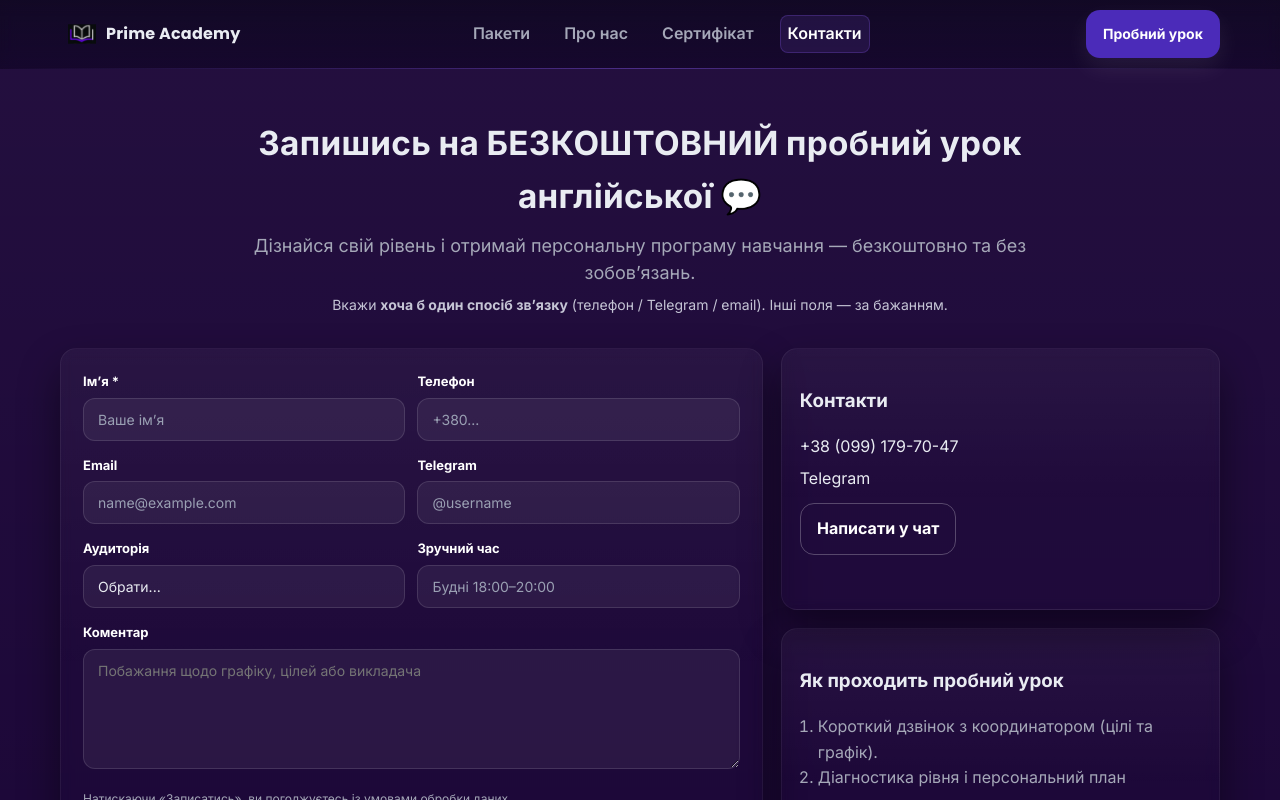
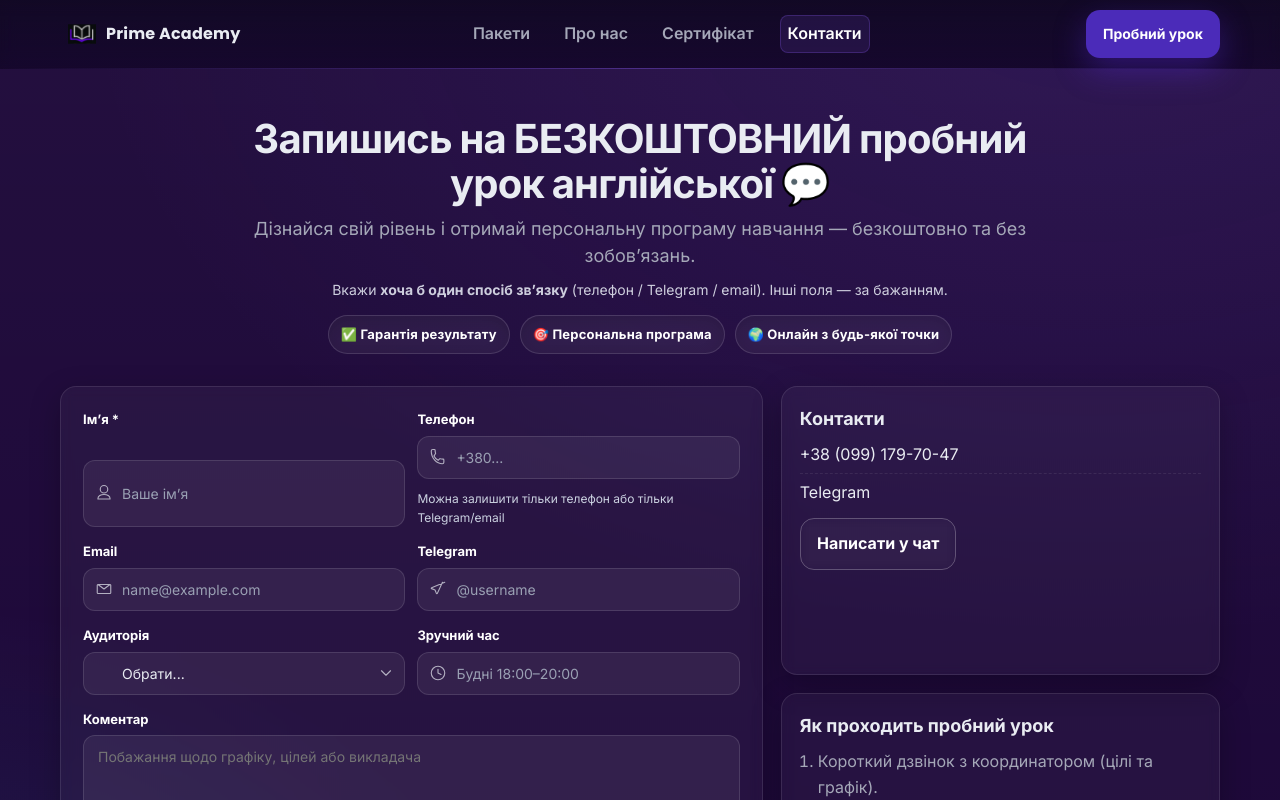
Before and after one commit to Ivan2330/english_app_info, a React (Vite) app in the folder frontend/: page /contacts in a window 1280 px wide. Shown: the top 800 px of the page. Built offline with nearby package versions, Linux system fonts and the light colour scheme.

Commit message:
trial lesson page

```diff
--- a/frontend/src/pages/Contacts.jsx
+++ b/frontend/src/pages/Contacts.jsx
@@ -1,6 +1,49 @@
 import { useLocation } from "react-router-dom";
-import { useState } from "react";
+import { useState, useRef, useEffect } from "react";
 import { createLead } from "../api/leads.js";
+
+function IconPhone() {
+  return (
+    <svg className="field__icon" viewBox="0 0 24 24" fill="none" aria-hidden="true">
+      <path d="M6.6 10.8c1.2 2.4 3.2 4.4 5.6 5.6l1.9-1.9a1 1 0 0 1 1.05-.24c1.15.38 2.39.59 3.65.59a1 1 0 0 1 1 1V19a2 2 0 0 1-2 2C10.28 21 3 13.72 3 4a2 2 0 0 1 2-2h2.15a1 1 0 0 1 1 1c0 1.26.21 2.5.59 3.65a1 1 0 0 1-.24 1.05L6.6 10.8Z" stroke="currentColor" strokeWidth="1.5"/>
+    </svg>
+  );
+}
+function IconMail() {
+  return (
+    <svg className="field__icon" viewBox="0 0 24 24" fill="none" aria-hidden="true">
+      <path d="M4 6h16a1 1 0 0 1 1 1v10a1 1 0 0 1-1 1H4a1 1 0 0 1-1-1V7a1 1 0 0 1 1-1Zm0 0 8 6 8-6" stroke="currentColor" strokeWidth="1.5" strokeLinecap="round" strokeLinejoin="round"/>
+    </svg>
+  );
+}
+function IconUser() {
+  return (
+    <svg className="field__icon" viewBox="0 0 24 24" fill="none" aria-hidden="true">
+      <path d="M12 12a5 5 0 1 0-5-5 5 5 0 0 0 5 5Zm0 2c-4.418 0-8 2.239-8 5v1h16v-1c0-2.761-3.582-5-8-5Z" stroke="currentColor" strokeWidth="1.5"/>
+    </svg>
+  );
+}
+function IconTelegram() {
+  return (
+    <svg className="field__icon" viewBox="0 0 24 24" fill="none" aria-hidden="true">
+      <path d="M21 3 3.5 10.2c-.6.24-.59 1.1.01 1.33l4.54 1.77 1.76 4.54c.23.6 1.09.61 1.33.01L18 3" stroke="currentColor" strokeWidth="1.5" strokeLinecap="round" strokeLinejoin="round"/>
+    </svg>
+  );
+}
+function IconClock() {
+  return (
+    <svg className="field__icon" viewBox="0 0 24 24" fill="none" aria-hidden="true">
+      <path d="M12 7v5l4 2M21 12a9 9 0 1 1-18 0 9 9 0 0 1 18 0Z" stroke="currentColor" strokeWidth="1.5" strokeLinecap="round" strokeLinejoin="round"/>
+    </svg>
+  );
+}
+function IconSelect() {
+  return (
+    <svg className="field__icon" style={{right: 10, left: "auto"}} viewBox="0 0 24 24" fill="none" aria-hidden="true">
+      <path d="M6 9l6 6 6-6" stroke="currentColor" strokeWidth="1.5" strokeLinecap="round" strokeLinejoin="round"/>
+    </svg>
+  );
+}
 
 export default function Contacts() {
   const location = useLocation();
@@ -17,6 +60,7 @@ export default function Contacts() {
   });
   const [sending, setSending] = useState(false);
   const [result, setResult] = useState(null);
+  const statusRef = useRef(null);
 
   function onChange(e) {
     const { name, value } = e.target;
@@ -70,8 +114,18 @@ export default function Contacts() {
       setResult({ ok: false, error: err?.response?.data?.detail || "Помилка відправки" });
     } finally {
       setSending(false);
+      // прокрутити до статусу для мобілок
+      setTimeout(() => statusRef.current?.scrollIntoView({ behavior: "smooth", block: "center" }), 50);
     }
   }
+
+  useEffect(() => {
+    // Фікс: якщо прийшли зі сторінки тарифу — підсвітимо коментар і фокуснемо ім'я
+    if (preselected && !form.comment) {
+      setForm((s) => ({ ...s, comment: `Цікавить пакет: ${preselected}` }));
+    }
+    // eslint-disable-next-line
+  }, []);
 
   return (
     <section className="contact">
@@ -88,6 +142,12 @@ export default function Contacts() {
             Вкажи <strong>хоча б один спосіб зв’язку</strong> (телефон / Telegram / email).
             Інші поля — за бажанням.
           </p>
+
+          <div className="contact__badges">
+            <span className="badge">✅ Гарантія результату</span>
+            <span className="badge">🎯 Персональна програма</span>
+            <span className="badge">🌍 Онлайн з будь-якої точки</span>
+          </div>
         </header>
 
         <div className="contact__grid">
@@ -96,6 +156,8 @@ export default function Contacts() {
             <div className="form__row">
               <label className="field">
                 <span className="field__label">Ім’я *</span>
+                <span className="input-wrap">
+                  <IconUser />
                   <input
                     className="field__input"
                     name="name"
@@ -105,10 +167,13 @@ export default function Contacts() {
                     required
                     autoComplete="name"
                   />
+                </span>
               </label>
 
               <label className="field">
                 <span className="field__label">Телефон</span>
+                <span className="input-wrap">
+                  <IconPhone />
                   <input
                     className="field__input"
                     name="phone"
@@ -118,12 +183,16 @@ export default function Contacts() {
                     autoComplete="tel"
                     inputMode="tel"
                   />
+                </span>
+                <span className="help">Можна залишити тільки телефон або тільки Telegram/email</span>
               </label>
             </div>
 
             <div className="form__row">
               <label className="field">
                 <span className="field__label">Email</span>
+                <span className="input-wrap">
+                  <IconMail />
                   <input
                     className="field__input"
                     type="email"
@@ -133,10 +202,13 @@ export default function Contacts() {
                     placeholder="name@example.com"
                     autoComplete="email"
                   />
+                </span>
               </label>
 
               <label className="field">
                 <span className="field__label">Telegram</span>
+                <span className="input-wrap">
+                  <IconTelegram />
                   <input
                     className="field__input"
                     name="telegram"
@@ -144,26 +216,33 @@ export default function Contacts() {
                     onChange={onChange}
                     placeholder="@username"
                   />
+                </span>
               </label>
             </div>
 
             <div className="form__row">
               <label className="field">
                 <span className="field__label">Аудиторія</span>
+                <span className="input-wrap">
+                  <IconSelect />
                   <select
-                  className="field__input field__select"
+                    className="field__select"
                     name="audience"
                     value={form.audience}
                     onChange={onChange}
+                    aria-label="Оберіть аудиторію"
                   >
                     <option value="">Обрати...</option>
                     <option value="kids">Діти</option>
                     <option value="adults">Дорослі</option>
                   </select>
+                </span>
               </label>
 
               <label className="field">
                 <span className="field__label">Зручний час</span>
+                <span className="input-wrap">
+                  <IconClock />
                   <input
                     className="field__input"
                     name="preferred_time"
@@ -171,6 +250,7 @@ export default function Contacts() {
                     onChange={onChange}
                     placeholder="Будні 18:00–20:00"
                   />
+                </span>
               </label>
             </div>
 
@@ -196,6 +276,7 @@ export default function Contacts() {
             </div>
 
             <p
+              ref={statusRef}
               className={result?.ok ? "form__success" : result ? "form__error" : "sr-only"}
               role="status"
               aria-live="polite"
--- a/frontend/styles/contacts.css
+++ b/frontend/styles/contacts.css
@@ -1,33 +1,77 @@
+/* ===== CONTACT SECTION (refined) ===== */
+
 .contact {
+  position: relative;
   padding: var(--space-6) 0 var(--space-7);
-  background: linear-gradient(180deg, rgba(255,255,255,.03), rgba(255,255,255,0));
+  background:
+    radial-gradient(90rem 60rem at 85% -10%, rgba(139,92,246,.12), rgba(0,0,0,0) 70%),
+    radial-gradient(60rem 40rem at -10% 100%, rgba(56,189,248,.10), rgba(0,0,0,0) 70%),
+    linear-gradient(180deg, rgba(255,255,255,.03), rgba(255,255,255,0));
+  overflow: hidden;
 }
 
-.contact__head { text-align: center; max-width: 820px; margin: 0 auto var(--space-5); }
-.section-title { margin: 0 0 8px; }
+/* container helper (in case) */
+.contact__inner { position: relative; z-index: 1; }
+
+/* ----- Head ----- */
+.contact__head {
+  text-align: center;
+  max-width: 820px;
+  margin: 0 auto var(--space-5);
+}
+.section-title {
+  margin: 0 0 8px;
+  font-size: clamp(28px, 3.2vw, 40px);
+  line-height: 1.12;
+  letter-spacing: -0.02em;
+}
 .section-subtitle {
   color: var(--muted);
   margin: 0;
   font-size: 18px;
   line-height: 1.5;
 }
-
-.contact__lead { color: var(--muted); margin: 0; }
 .contact__hint {
-  margin: 8px 0 0;
+  margin: 10px 0 0;
   font-size: 14px;
   color: #d7d9e6;
-  opacity: .9;
+  opacity: .95;
 }
 
+/* trust badges */
+.contact__badges {
+  display: flex; gap: 10px; justify-content: center; flex-wrap: wrap;
+  margin-top: 14px;
+}
+.badge {
+  display: inline-flex; align-items: center; gap: 8px;
+  font-size: 13px; font-weight: 700;
+  padding: 8px 12px; border-radius: 999px;
+  background: rgba(255,255,255,.06);
+  border: 1px solid rgba(255,255,255,.12);
+  box-shadow: 0 6px 16px rgba(0,0,0,.12) inset;
+}
+
+/* ----- Grid ----- */
 .contact__grid {
   display: grid;
   grid-template-columns: 1.6fr 1fr;
   gap: 18px;
 }
-@media (max-width: 960px) { .contact__grid { grid-template-columns: 1fr; } }
+@media (max-width: 960px) {
+  .contact__grid { grid-template-columns: 1fr; }
+}
 
-/* ----- Form card ----- */
+/* ----- Card base (safe if you already have .card) ----- */
+.card {
+  background: rgba(255,255,255,.04);
+  border: 1px solid rgba(255,255,255,.10);
+  border-radius: 16px;
+  backdrop-filter: blur(6px);
+  box-shadow: 0 10px 30px rgba(0,0,0,.25);
+}
+
+/* ----- Form ----- */
 .form { display: grid; gap: 14px; padding: 22px; }
 .form__row { display: grid; grid-template-columns: 1fr 1fr; gap: 12px; }
 @media (max-width: 720px) { .form__row { grid-template-columns: 1fr; } }
@@ -35,12 +79,20 @@
 .field { display: grid; gap: 6px; }
 .field__label { font-weight: 700; font-size: 13px; color: #fff; }
 
+.input-wrap {
+  position: relative; display: grid;
+}
+.field__icon {
+  position: absolute; left: 12px; top: 50%; transform: translateY(-50%);
+  width: 18px; height: 18px; opacity: .7; pointer-events: none;
+}
+
 .field__input,
 .field__textarea,
 .field__select {
   width: 100%;
   border-radius: 12px;
-  padding: 12px 14px;
+  padding: 12px 14px 12px 38px; /* space for icon */
   color: var(--text);
   background: rgba(255,255,255,.06);
   border: 1px solid rgba(255,255,255,.12);
@@ -49,6 +101,7 @@
   font-family: Inter, system-ui, -apple-system, Segoe UI, Roboto, "Helvetica Neue", Arial, "Noto Sans", sans-serif;
   font-size: 14px;
 }
+.field__textarea { padding-left: 14px; }
 .field__input::placeholder { color: #9aa0b3; }
 .field__input:focus,
 .field__textarea:focus,
@@ -65,6 +118,11 @@
 .field__select { appearance: none; padding-right: 34px; position: relative; }
 .field__select::-ms-expand { display: none; }
 .field__select option { background: #22153f; color: #e9ecf2; }
+
+/* helper note below fields */
+.help {
+  font-size: 12px; color: #cbd2e1; margin-top: 4px;
+}
 
 /* ----- Footer & statuses ----- */
 .form__footer {
@@ -84,16 +142,16 @@
 .btn {
   display: inline-flex; align-items: center; justify-content: center;
   border-radius: 14px; padding: 12px 16px; font-weight: 700;
-  border: 1px solid transparent; cursor: pointer; transition: transform .06s, box-shadow .15s, background .15s;
+  border: 1px solid transparent; cursor: pointer; transition: transform .06s, box-shadow .15s, background .15s, filter .15s;
 }
 .btn:active { transform: translateY(1px); }
 
 .btn-cta {
-  background: #4b2bb9;        /* контраст на темному фоні */
-  /* border-color: #ffffff; */
-  box-shadow: 0 10px 24px rgba(255,255,255,.08);
+  background: #4b2bb9;
+  color: #fff;
+  box-shadow: 0 12px 32px rgba(91,46,230,.35);
 }
-.btn-cta:hover { box-shadow: 0 12px 28px rgba(255,255,255,.12); }
+.btn-cta:hover { box-shadow: 0 16px 40px rgba(91,46,230,.45); filter: brightness(1.03); }
 
 .btn-ghost {
   background: transparent; color: #fff;
@@ -104,8 +162,27 @@
 /* ----- Aside ----- */
 .contact__aside { display: grid; gap: 18px; }
 .contact__card { padding: 18px; }
+.contact__card h3 { margin: 0 0 8px; font-size: 18px; }
 .contact__list { list-style: none; margin: 6px 0 12px; padding: 0; }
 .contact__list li { margin-bottom: 6px; }
-.contact__list a { color: var(--text); }
+.contact__list a { color: var(--text); text-decoration: none; }
 .contact__list a:hover { text-decoration: underline; }
 .contact__steps { margin: 8px 0 0; padding-left: 18px; color: var(--muted); }
+
+/* thin divider for lists on dark glass card */
+.contact__list li + li { border-top: 1px dashed rgba(255,255,255,.08); padding-top: 6px; }
+
+/* mobile spacing finesse */
+@media (max-width: 480px) {
+  .form { padding: 16px; }
+  .contact__card { padding: 16px; }
+  .form__footer { align-items: stretch; }
+  .form__note { flex: 1 1 auto; }
+}
+
+/* optional: tiny shake for error banner appearance */
+@keyframes popIn {
+  0% { transform: scale(.98); opacity: .5; }
+  100% { transform: scale(1); opacity: 1; }
+}
+.form__success, .form__error { animation: popIn .18s ease-out; }
```
Lines whose indentation alone changed are shown as unchanged.
